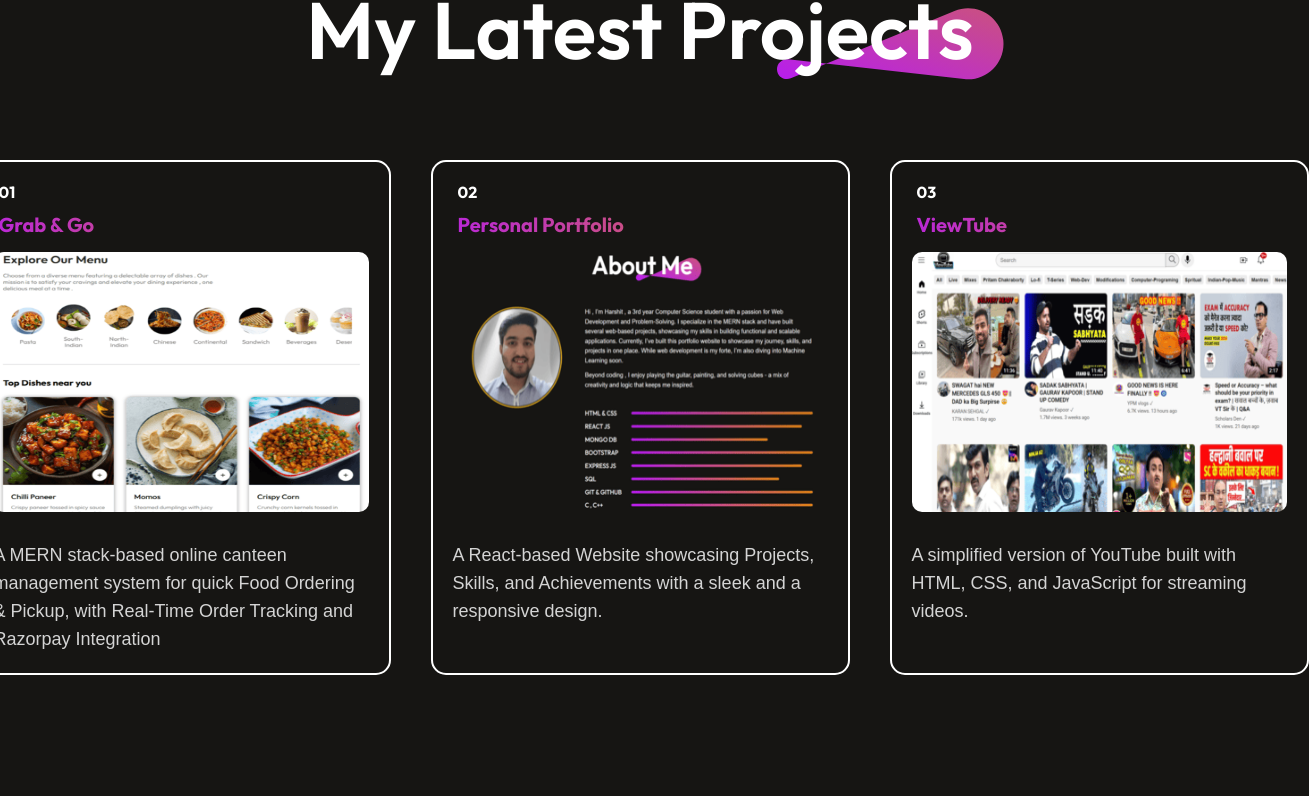
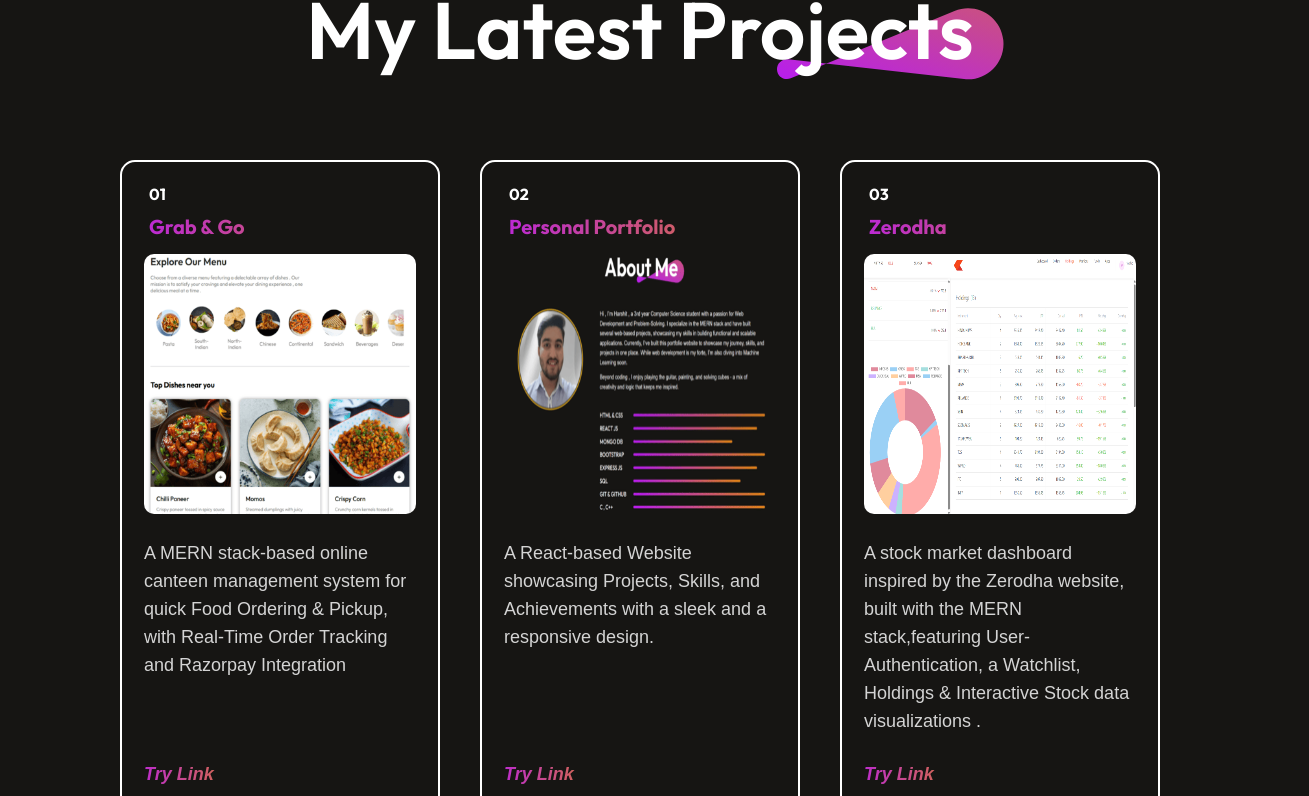
Before and after one commit to Harshit-Rastogi-01/Harshit-Portfolio, a React (Vite) app in the folder Portfolio/: page / in a window 1280 px wide. Shown: the part 3641-4437 px from the top of the page, 1309 px wide, since content can reach past the window. Built offline with nearby package versions, Linux system fonts and the light colour scheme.

Commit message:
Added functionality of try link in each project.

```diff
--- a/Portfolio/src/Components/Projects/MyWork.css
+++ b/Portfolio/src/Components/Projects/MyWork.css
@@ -72,15 +72,19 @@
 /* added new css accordingly */
 .mywork-format {
   box-sizing: border-box;
-  align-items: center;
+  /* align-items: center; */
   justify-content: space-between;
-  width:419px;
-  /* height: 280px; */
+
   cursor: pointer;
   transition: 0.6s;
   padding: 10px;
   border:2px solid white;
   border-radius: 15px;
+  display: flex;
+  flex-direction: column; /* Stack children vertically */
+  justify-content: space-between; /* Push last item to the bottom*/
+  height: 100%; /* Ensure equal height for all items */
+  padding: 12px;
 }
 .mywork-format h4{
   display: block;
@@ -122,6 +126,35 @@
   margin-bottom: 60px;
 
 }
+.projects-readmore{
+
+    display: flex;
+    margin-bottom: 0px;
+    padding-bottom: 0px;
+    transition: .6s;
+    cursor: pointer;
+    width:40%;
+    margin-top: auto;
+    font-weight: 600;
+    font-style: italic;
+    background: linear-gradient(267deg ,#DA7C25 0.36% , #B923E1 102.6%);
+    background-clip: text;
+    -webkit-background-clip: text;
+    -webkit-text-fill-color: transparent;
+
+}
+.projects-readmore:hover{
+  border: 1px solid white;
+  border-radius: 20px;
+}
+.projects-readmore:active{
+  transform: scale(0.9);
+  border: 1px solid white;
+  border-radius: 20px;
+  transition: transform 0.1s ease, border 0.1s ease;
+}
+
+
 @media(max-width:768px){
   .mywork{
     gap:50px;
@@ -215,6 +248,7 @@
     margin-bottom: 5px;
   }
 }
+
 @media(max-width:370px){
   .mywork{
     margin:50px;
@@ -226,4 +260,5 @@
     margin-bottom: 0;
 
   }
+
 }
--- a/Portfolio/src/Components/Projects/MyWork.jsx
+++ b/Portfolio/src/Components/Projects/MyWork.jsx
@@ -27,10 +27,12 @@
             <img key={index} src={work.w_img} alt="" />
             <p className="desc">{work.w_desc}</p>
 
-            {/* <div className="certifications-readmore">
-              <p>Read More</p>
-              <img src={arrow_icon} alt="" />
-            </div> */}
+            {/* {work.w_link && ( */}
+              <a href={work.w_link} target="_blank" rel="noopener noreferrer" className="projects-readmore">
+                <p>Try Link</p>
+                {/* <img src={arrow_icon} alt="" /> */}
+              </a>
+             {/* )}   */}
           </div>
         })}
       </div>
--- a/Portfolio/src/assets/mywork_data.js
+++ b/Portfolio/src/assets/mywork_data.js
@@ -5,6 +5,7 @@
 // import project5_img from '../assets/project_5.svg'
 import portfolio from "../assets/Portfolio_screenshot.png"
 import ViewTube from "../assets/ViewTube.png"
+import Zerodha from "../assets/Zerodha_ss.png"
 import grab from '../assets/Grab_and_go.png'
 
 const mywork_data = [
@@ -12,19 +13,29 @@
         w_no:"01",
         w_name:"Grab & Go",
         w_desc: "A MERN stack-based online canteen management system for quick Food Ordering & Pickup, with Real-Time Order Tracking and Razorpay Integration",
-        w_img:grab
+        w_img:grab ,
+        w_link: "https://your-zerodha-clone-link.com"
     },
     {
         w_no:"02",
         w_name:"Personal Portfolio",
         w_desc: "A React-based Website showcasing Projects, Skills, and Achievements with a sleek and a responsive design.",
-        w_img:portfolio
+        w_img:portfolio,
+        w_link: "https://harshit-portfolio-o1pe-git-main-harshit-rastogis-projects.vercel.app/"
     },
     {
         w_no:"03",
+        w_name:"Zerodha",
+        w_desc: "A stock market dashboard inspired by the Zerodha website, built with the MERN stack,featuring User-Authentication, a Watchlist, Holdings & Interactive Stock data visualizations . ",
+        w_img:Zerodha ,
+        w_link: "https://zerodha-frontend-m41e.onrender.com/"
+    },
+    {
+        w_no:"04",
         w_name:"ViewTube",
         w_desc: "A simplified version of YouTube built with HTML, CSS, and JavaScript for streaming videos. ",
-        w_img:ViewTube
+        w_img:ViewTube,
+        w_link: "https://github.com/Harshit-Rastogi-01/View-Tube"
     },
     // {
     //     w_no:4,
```
Also changed, not shown: Portfolio/src/assets/Zerodha_ss.png (added).
